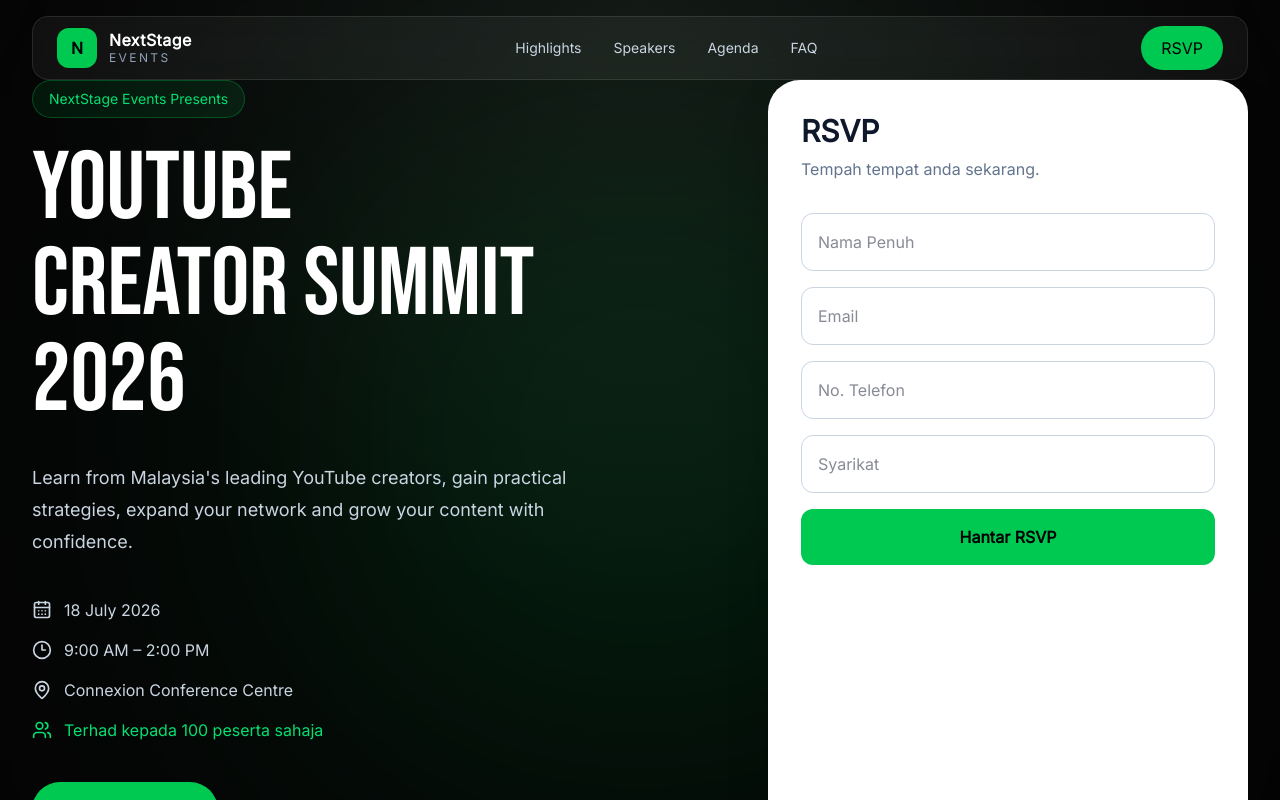
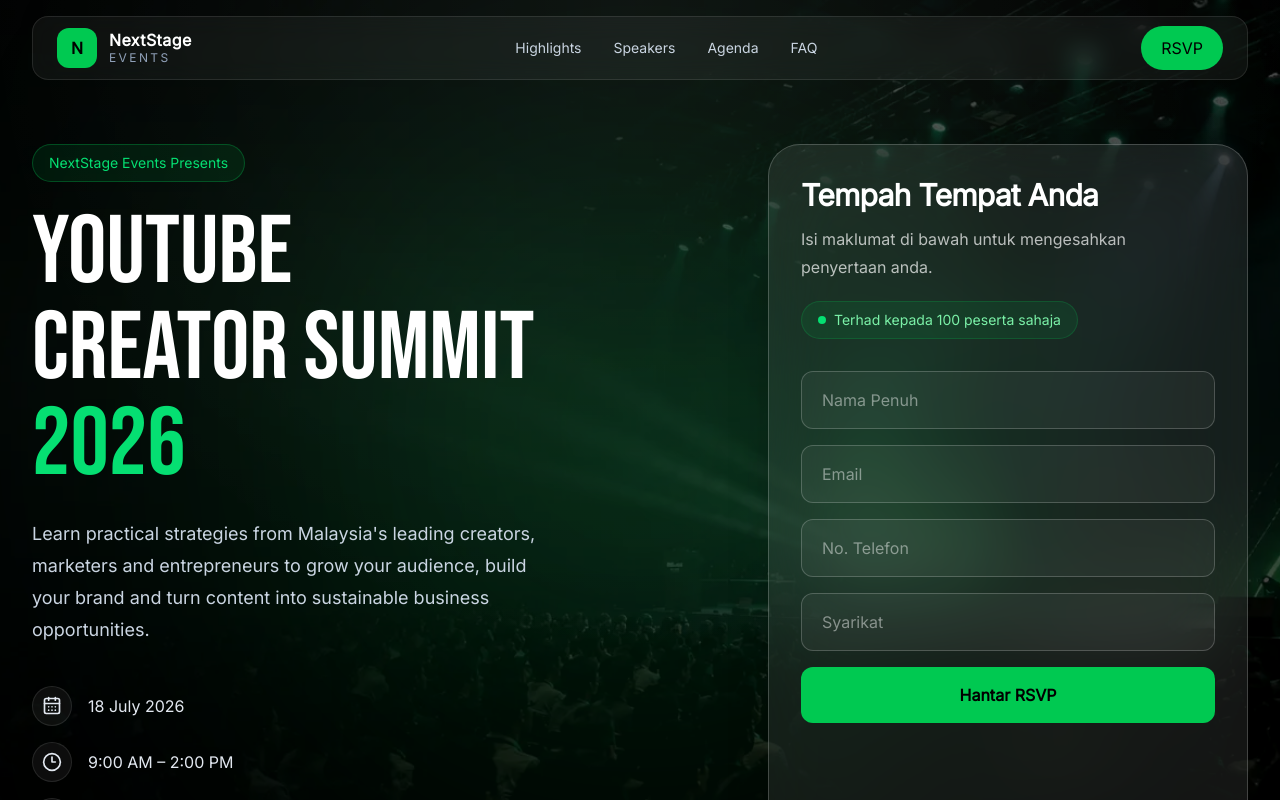
Before and after one commit to lembayustudio/youtube-creator-summit-2026, a React (Vite) app: page / in a window 1280 px wide. Shown: the top 800 px of the page. Built offline with nearby package versions, Linux system fonts and the light colour scheme.

Commit message:
feat: polish hero section

```diff
--- a/src/sections/Hero/Hero.tsx
+++ b/src/sections/Hero/Hero.tsx
@@ -1,23 +1,41 @@
 import Container from "../../components/Container";
 import HeroContent from "./HeroContent";
 import RSVPCard from "./RSVPCard";
+import heroBg from "../../assets/images/hero-bg.webp";
 
 export default function Hero() {
   return (
     <section className="relative min-h-svh overflow-hidden bg-[#050505] text-white">
-      {/* Background Glow */}
+
+      {/* Background Layers */}
       <div className="absolute inset-0">
+
+        {/* Background Image */}
+        <img
+          src={heroBg}
+          alt=""
+          aria-hidden="true"
+          className="absolute inset-0 h-full w-full object-cover object-center"
+        />
+
+        {/* Dark Overlay */}
+        <div className="absolute inset-0 bg-black/70" />
+
+        {/* Green Glow */}
         <div className="absolute left-1/2 top-32 h-[600px] w-[600px] -translate-x-1/2 rounded-full bg-green-500/20 blur-[180px]" />
 
+        {/* Top Gradient */}
         <div className="absolute inset-0 bg-[radial-gradient(circle_at_top,rgba(255,255,255,0.06),transparent_55%)]" />
+
       </div>
 
-      <Container className="relative flex min-h-svh items-center py-20">
+      <Container className="relative flex min-h-svh items-center pt-36 pb-20">
         <div className="grid w-full gap-16 lg:grid-cols-[1.2fr_480px]">
           <HeroContent />
           <RSVPCard />
         </div>
       </Container>
+
     </section>
   );
 }
--- a/src/sections/Hero/HeroContent.tsx
+++ b/src/sections/Hero/HeroContent.tsx
@@ -1,4 +1,4 @@
-import { CalendarDays, Clock3, MapPin, Users } from "lucide-react";
+import { CalendarDays, Clock3, MapPin } from "lucide-react";
 
 export default function HeroContent() {
   return (
@@ -16,13 +16,14 @@
         <br />
         Creator Summit
         <br />
-        2026
+		<span className="text-green-400">2026</span>
       </h1>
 
-      <p className="mt-8 max-w-xl text-lg leading-8 text-slate-300">
-        Learn from Malaysia's leading YouTube creators, gain practical
-        strategies, expand your network and grow your content with confidence.
-      </p>
+      <p className="mt-6 max-w-lg text-lg leading-8 text-slate-300">
+  Learn practical strategies from Malaysia's leading creators, marketers and
+  entrepreneurs to grow your audience, build your brand and turn content into
+  sustainable business opportunities.
+</p>
 
       <div className="mt-10 space-y-4">
 
@@ -35,19 +36,13 @@
           text="Connexion Conference Centre"
         />
 
-        <Info
-          icon={<Users size={20} />}
-          text="Terhad kepada 100 peserta sahaja"
-          highlight
-        />
-
       </div>
 
       <button
-        className="mt-10 w-fit rounded-full bg-green-500 px-8 py-4 font-semibold text-black transition hover:bg-green-400"
-      >
-        Daftar Sekarang
-      </button>
+  className="mt-12 inline-flex w-fit items-center justify-center rounded-xl bg-green-500 px-8 py-4 font-semibold text-slate-950 shadow-lg shadow-green-500/20 transition-all duration-300 hover:-translate-y-0.5 hover:bg-green-400 hover:shadow-xl hover:shadow-green-400/30 focus-visible:outline-none focus-visible:ring-4 focus-visible:ring-green-500/30"
+>
+  Daftar Sekarang
+</button>
 
     </div>
   );
@@ -62,12 +57,21 @@
 function Info({ icon, text, highlight }: InfoProps) {
   return (
     <div
-      className={`flex items-center gap-3 ${
-        highlight ? "text-green-400" : "text-slate-300"
+      className={`flex items-center gap-4 ${
+        highlight ? "text-green-400" : "text-slate-200"
       }`}
     >
-      {icon}
-      <span>{text}</span>
+      <div
+        className={`flex h-10 w-10 items-center justify-center rounded-full border ${
+          highlight
+            ? "border-green-500/30 bg-green-500/10"
+            : "border-white/10 bg-white/5"
+        }`}
+      >
+        {icon}
+      </div>
+
+      <span className="text-base">{text}</span>
     </div>
   );
 }
--- a/src/sections/Hero/RSVPCard.tsx
+++ b/src/sections/Hero/RSVPCard.tsx
@@ -1,34 +1,39 @@
 export default function RSVPCard() {
   return (
-    <div className="rounded-[32px] border border-white/10 bg-white p-8 text-slate-900 shadow-2xl">
+    <div className="rounded-[32px] border border-white/20 bg-white/8 p-8 text-white shadow-2xl backdrop-blur-2xl">
 
-      <h2 className="text-3xl font-bold">
-        RSVP
-      </h2>
+     <h2 className="text-3xl font-bold tracking-tight text-white">
+  Tempah Tempat Anda
+</h2>
 
-      <p className="mt-2 text-slate-500">
-        Tempah tempat anda sekarang.
-      </p>
+<p className="mt-3 max-w-sm leading-7 text-white/70">
+  Isi maklumat di bawah untuk mengesahkan penyertaan anda.
+</p>
+
+<div className="mt-5 inline-flex items-center gap-2 rounded-full border border-green-500/20 bg-green-500/10 px-4 py-2 text-sm font-medium text-green-300">
+  <span className="h-2 w-2 rounded-full bg-green-400" />
+  Terhad kepada 100 peserta sahaja
+</div>
 
       <form className="mt-8 space-y-4">
 
         <input
-          className="w-full rounded-xl border border-slate-300 p-4 outline-none focus:border-green-500"
+          className="w-full rounded-xl border border-white/20 bg-white/5 px-5 py-4 text-white placeholder:text-white/45 outline-none transition-all duration-300 focus:border-green-400 focus:bg-white/10 focus:ring-4 focus:ring-green-500/10"
           placeholder="Nama Penuh"
         />
 
         <input
-          className="w-full rounded-xl border border-slate-300 p-4 outline-none focus:border-green-500"
+          className="w-full rounded-xl border border-white/20 bg-white/5 px-5 py-4 text-white placeholder:text-white/45 outline-none transition-all duration-300 focus:border-green-400 focus:bg-white/10 focus:ring-4 focus:ring-green-500/10"
           placeholder="Email"
         />
 
         <input
-          className="w-full rounded-xl border border-slate-300 p-4 outline-none focus:border-green-500"
+          className="w-full rounded-xl border border-white/20 bg-white/5 px-5 py-4 text-white placeholder:text-white/45 outline-none transition-all duration-300 focus:border-green-400 focus:bg-white/10 focus:ring-4 focus:ring-green-500/10"
           placeholder="No. Telefon"
         />
 
         <input
-          className="w-full rounded-xl border border-slate-300 p-4 outline-none focus:border-green-500"
+          className="w-full rounded-xl border border-white/20 bg-white/5 px-5 py-4 text-white placeholder:text-white/45 outline-none transition-all duration-300 focus:border-green-400 focus:bg-white/10 focus:ring-4 focus:ring-green-500/10"
           placeholder="Syarikat"
         />
 
```
Also changed, not shown: src/assets/images/hero-bg.webp (added).
